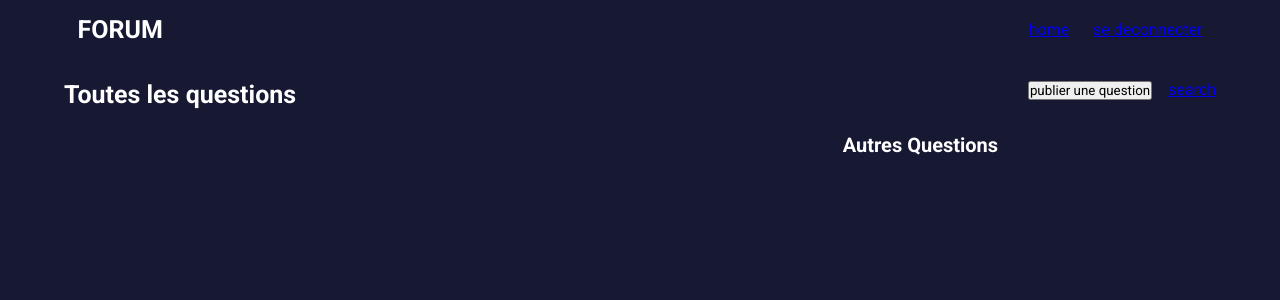
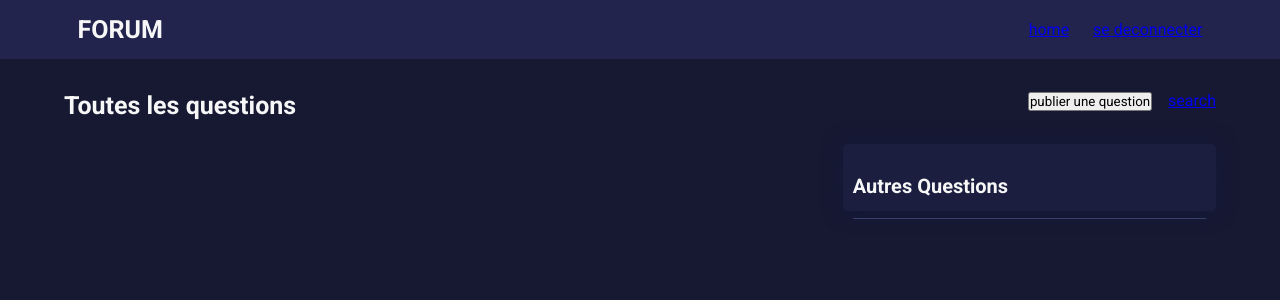
Before and after one commit to Wilondja243/forum, a Django app: page /site/home/ in a window 1280 px wide. Shown: the top 300 px of the page. Run offline with Django 5.2, Linux system fonts and the light colour scheme; the visitor is signed in with stand-in values (Sample User, id 1); data that the repository does not hold is empty.

Commit message:
Update forum project

```diff
--- a/forum/apps/project/static/stylesheet/styles.css
+++ b/forum/apps/project/static/stylesheet/styles.css
@@ -16,11 +16,11 @@ body{
 }
 
 h1,h2{
-    color: #ffffff;
+    color: #f7f7f7;
     font-size: clamp(18px, 10vw, 25px);
 }
 h3,h4{
-    color: #ffffff;
+    color: #f7f7f7;
     font-size: clamp(16px, 10vw, 20px);
 }
 
@@ -37,10 +37,10 @@ header{
     padding: 15px;
     width: 100%;
     box-shadow: 0 0 10px #86868600;
-
-    position:fixed;
+    position:sticky;
     top: 0;
     z-index: 50;
+    background: #22244d;
 }
 header nav{
     display: flex;
@@ -64,7 +64,8 @@ header nav ul{
 .container{
     max-width: 1200px;
     width: 90%;
-    margin:5em auto;
+    margin:2em auto;
+    position: relative;
 }
 .container .act-content,
 .container .act-content .acts{
@@ -77,6 +78,7 @@ header nav ul{
     grid-template-columns: 2fr 1fr;
     justify-content: center;
     column-gap: 2em;
+    position:relative;
 }
 .container .questions{
     display: block;
@@ -89,15 +91,15 @@ header nav ul{
    row-gap: 0.5em;
    padding: 15px;
    margin-top: 0.2em;
-   /* background: #22244d; */
+   border-bottom: 1px solid #26284e50;
 }
 .container .block-container .left-content:hover{
-    background: #22244d4b;
-    box-shadow: 0 10px 20px #0000002a;
+    background: linear-gradient(#22244d00,#22244d65);
+    box-shadow: 0 14px 20px #0000001e;
  }
 
 .container :is(.block-container img){
-    width: 80px;
+    width: 60px;
     border-radius: 50%;
 }
 .container .block-container .content{
@@ -112,13 +114,13 @@ header nav ul{
     display: flex;
     justify-content: space-between;
     align-items: center;
-    margin-top: 2.5em;
+    margin-top: 1.5em;
 }
 .block-container .question-content p{
-    background: #ffff009c;
+    background: #151b36;
     padding: 5px 15px;
     border-radius: 5px;
-    border: 2px solid #f8f800;
+    border: 2px solid #202950;
 }
 
 
@@ -126,9 +128,31 @@ header nav ul{
 
 .right-content{
     margin-top: 1.5em;
-
+    background: #22244d86;
+    position:sticky;
+    top: 100px;
+    padding: 10px;
+    height: 50%;
+    border-radius: 5px;
+    box-shadow:0 0 20px #121938;
 }
-
+.right-content h3{
+    border-bottom: 1px solid #36406b;
+    padding: 1em 0;
+}
+.right-content .other-questions{
+    display: flex;
+    flex-direction: column;
+    row-gap: 1em;
+    color: #123eff;
+    margin-top: 1.5em;
+}
+.right-content .other-questions p{
+    display: flex;
+    flex-direction: column;
+    row-gap: 1em;
+    color: #123eff;
+}
 
 
 
--- a/forum/apps/project/templates/templates/home.html
+++ b/forum/apps/project/templates/templates/home.html
@@ -61,14 +61,13 @@
 
             <div class="right-content">
                 <h3>Autres Questions</h3>
+                <div class="other-questions">
                 {% for question in user_questions %}
-                <div class="other-questions">
-                    <div class="description">
-                        <i>icon</i>
-                        <p style="color:blue">{{ question.description }}</p>
-                    </div>
+                    <a href="" class="description">
+                        <p>{{ question.description }}</p>
+                    </a>
+                {% endfor %}
                 </div>
-                {% endfor %}
             </div>
 
         </div>
```
